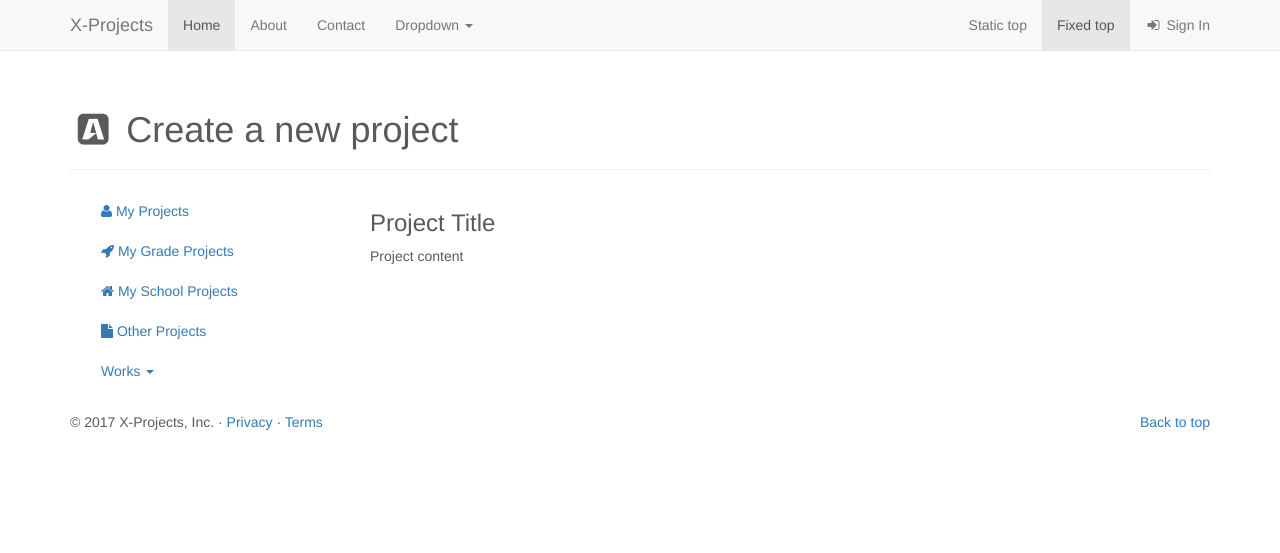
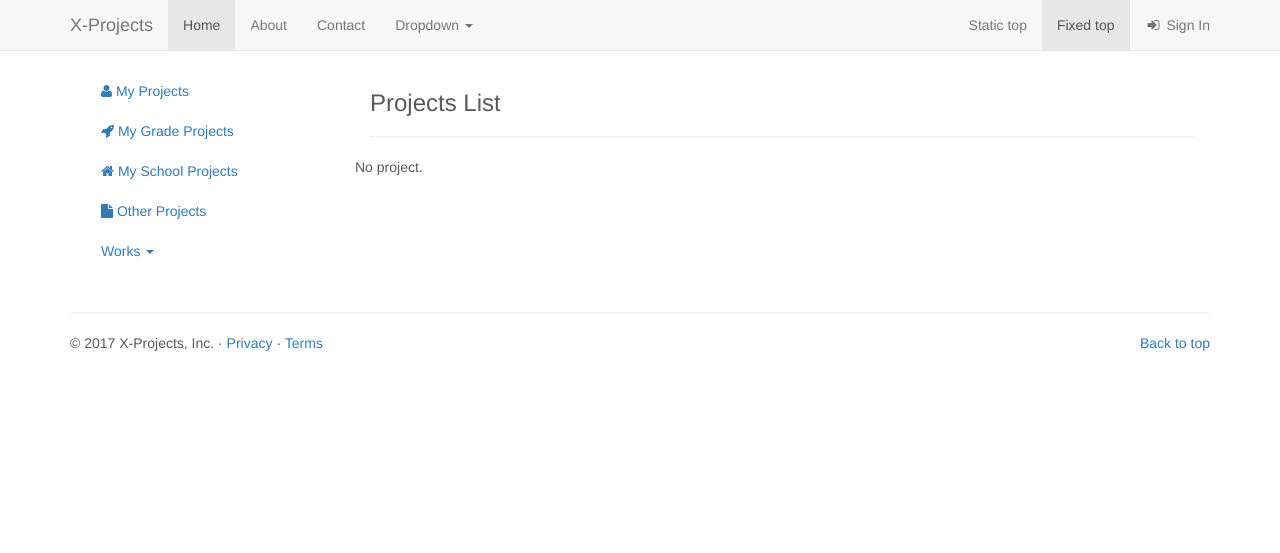
Before and after one commit to flagholder/php_ci_test, a CodeIgniter app: a page that uses application/views/project/show.php in a window 1280 px wide. Shown: the top 553 px of the page. Run offline with CodeIgniter, Linux system fonts and the light colour scheme; data that the repository does not hold is empty; some libraries are stand-ins or nearby versions.

Commit message:
Modify project list show module

```diff
--- a/application/controllers/Project.php
+++ b/application/controllers/Project.php
@@ -83,7 +83,7 @@ class Project extends MY_Controller
             'records' => null
         );
         $records = $this->xp_project->getProjectByUserId($this->userInfo['id']);
-        log_debug('[project][C][showMyProject] get projects :' . $records[0]['content']);
+        log_debug('[project][C][showMyProject] get projects :' . $records[0]['title']);
         if (is_null($records)) {
             $data['errors'] = 'Get projects by user ID failed';
         } else {
--- a/application/views/project/show.php
+++ b/application/views/project/show.php
@@ -83,11 +83,11 @@
 
 <!-- Project create form -->
 <div class="container">
-    <div class="page-header">
-        <h1>
-            <span class="fa fa-buysellads fa-fw" aria-hidden="true"></span>&nbsp;Create a new project
-        </h1>
-    </div>
+<!--    <div class="page-header">-->
+<!--        <h1>-->
+<!--            <span class="fa fa-buysellads fa-fw" aria-hidden="true"></span>&nbsp;Create a new project-->
+<!--        </h1>-->
+<!--    </div>-->
 
     <div>
         <div class="col-lg-3">
@@ -127,25 +127,41 @@
             <!-- /#sidebar-wrapper -->
         </div>
         <div class="col-lg-9">
-            <h3>Project Title</h3>
-            <div>
-                <p>Project content</p>
-                <p>
-                    <?php
-                    if (isset($records)) {
-                        print_r($records);
-                    }
-                    ?>
-                </p>
+            <h3>Projects List</h3>
+            <hr>
+
+
+            <div class="row">
+                <?php
+                if (isset($records) && !is_null($records)) {
+//                    echo '<p>Project content</p>';
+//                    print_r($records);
+                } else {
+                    echo 'No project.';
+                }
+                ?>
+            </div>
+
+            <div class="row">
+                <?php
+                foreach ($records as $project) {
+                    echo '<div class="col-xs-12 col-md-6 col-lg-4">';
+                    echo '<h3>' . $project['title'] . '</h3>';
+                    echo '<img src="//placehold.it/260x160" alt="project">';
+                    echo '</div>';
+                }
+                ?>
+
             </div>
         </div>
     </div>
+</div>
 
-</div>
 
 <?php //$this->load->view('public/footer'); ?>
 
 <div class="container">
+    <hr>
     <!-- FOOTER -->
     <footer>
         <p class="pull-right"><a href="#">Back to top</a></p>
```
Also changed, not shown: application/models/project/projects.php (+22 -3 lines).
